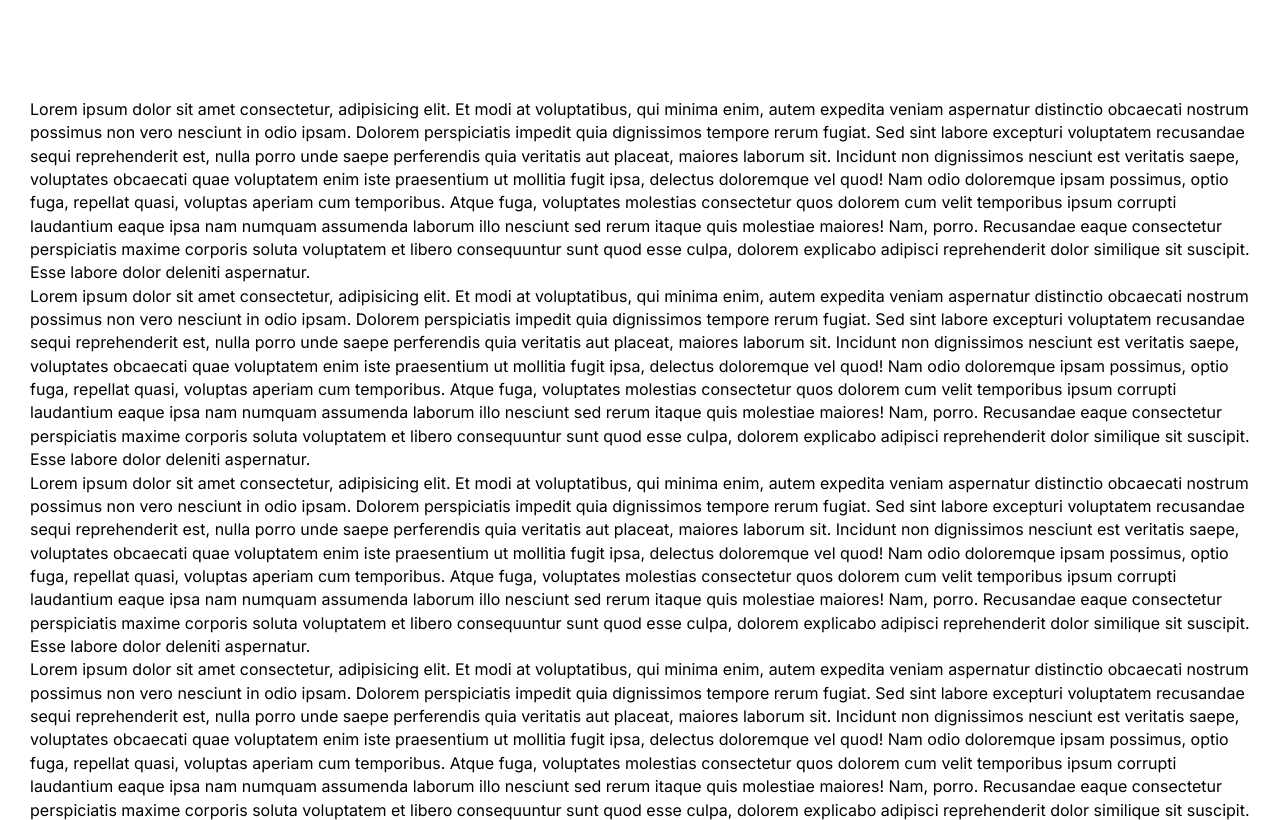
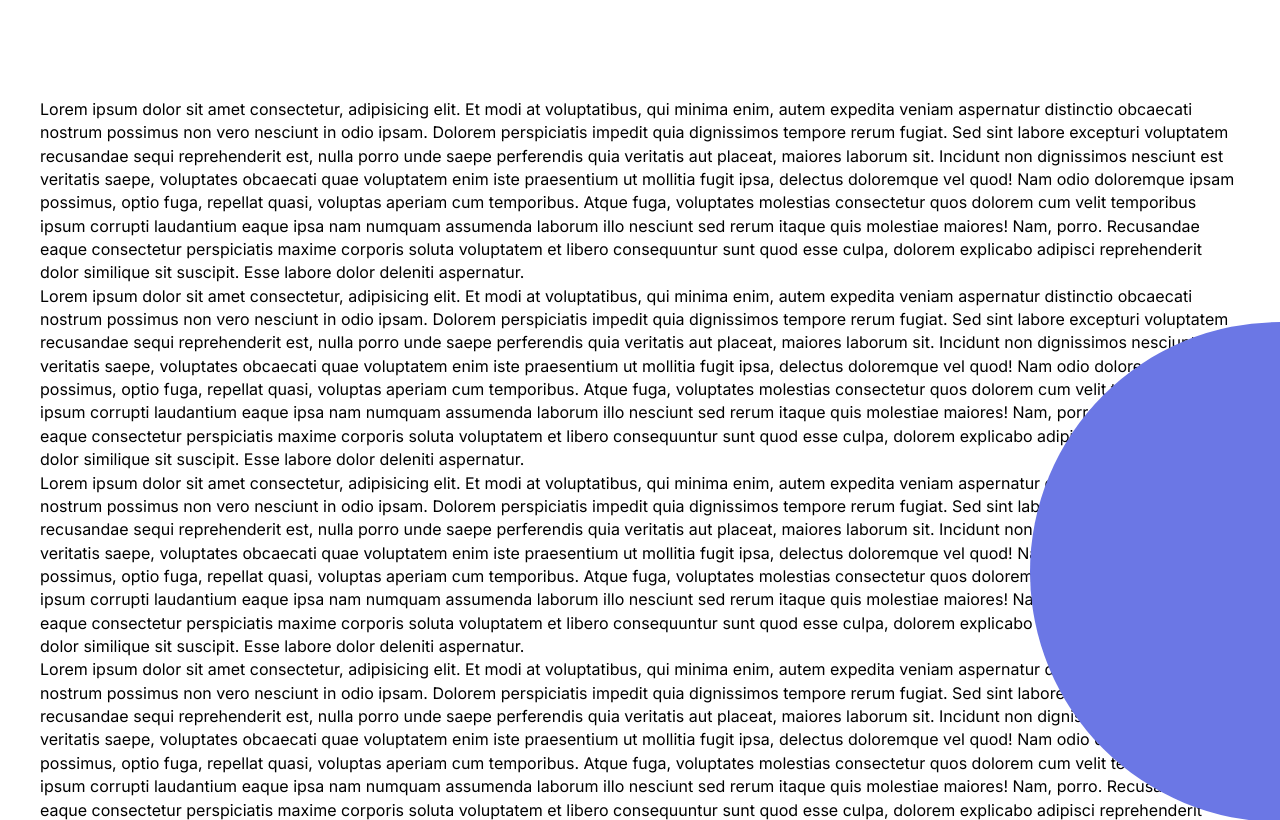
Before and after one commit to vitfreelancer/lessons, a plain HTML site: page lesson_12/index.html in a window 1280 px wide. Shown: the part 2109-2929 px from the top of the page. Drawn offline with Linux system fonts and the light colour scheme.

Commit message:
Add files via upload

```diff
--- a/lesson_12/css/style.css
+++ b/lesson_12/css/style.css
@@ -179,3 +179,22 @@ color: #37393F;
    top: 120px;
    left: 0px;
 }
+.text-additional__content {
+   max-width: 1200px;
+   margin: 0 auto;
+}
+.text-additional {
+
+   position: relative;
+}
+
+.text-additional::after {
+content: '';
+background: #6B77E5;
+position: absolute;
+width: 500px;
+height: 500px;
+right:-250px;
+top: 20%;
+border-radius: 50%;
+}
--- a/lesson_12/index.html
+++ b/lesson_12/index.html
@@ -307,7 +307,10 @@
                   </div>
                </div>
             </div>
-            <div class="additional-text">
+
+         </div>
+         <div class="additional-text text-additional">
+            <div class="text-additional__content">
                <p class="additional-text__paragraph">
                   Lorem ipsum dolor sit amet consectetur, adipisicing elit. Et modi at voluptatibus, qui minima enim,
                   autem
```
